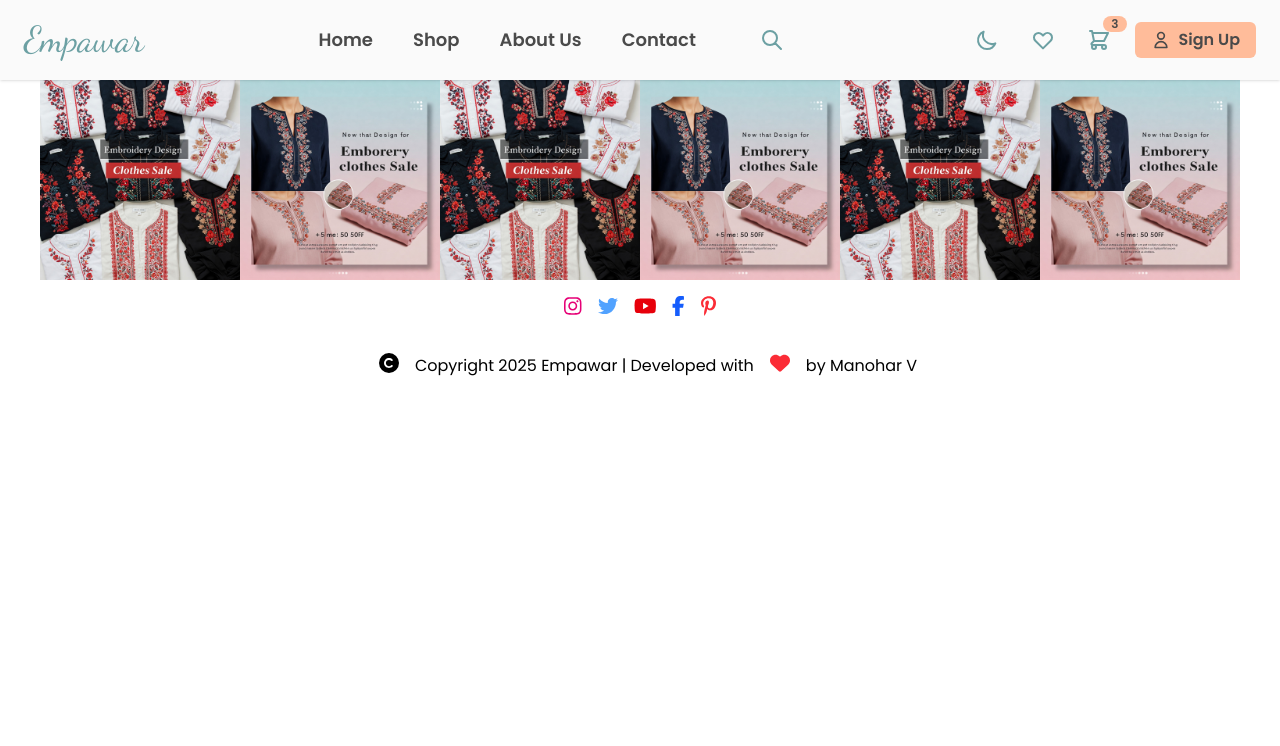
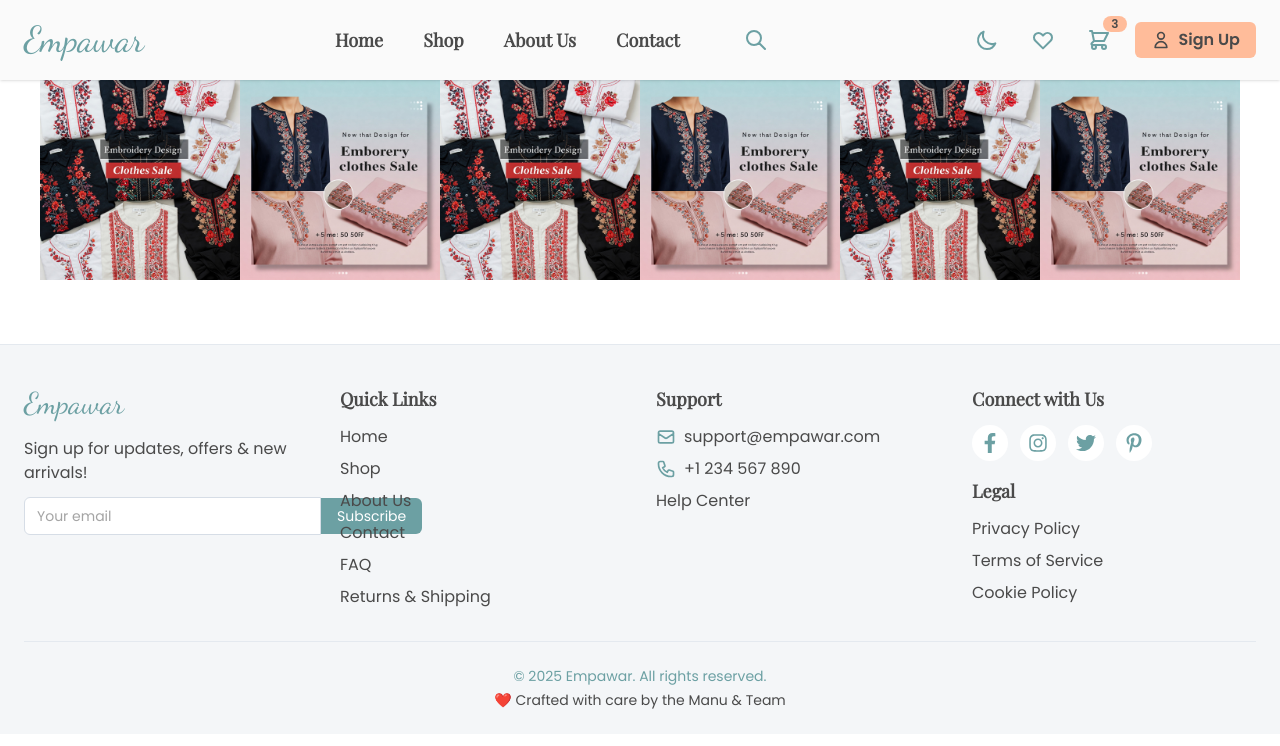
Before and after one commit to Manohar3969/Empawar-UI, a React (Vite) app: page / in a window 1280 px wide. Shown: the top 746 px of the page. Built offline with nearby package versions, Linux system fonts and the light colour scheme.

Commit message:
Code Added for New Footer

```diff
--- a/package.json
+++ b/package.json
@@ -24,6 +24,7 @@
     "axios": "^1.9.0",
     "react": "^19.0.0",
     "react-dom": "^19.0.0",
+    "react-icons": "^5.5.0",
     "react-router-dom": "^7.6.1",
     "tailwindcss": "^4.1.3"
   },
--- /dev/null
+++ b/src/components/Footer/Footer2.jsx
@@ -0,0 +1,106 @@
+import React from 'react';
+import {
+    MailIcon,
+    PhoneIcon,
+} from '@heroicons/react/outline';
+import {
+    FaFacebookF,
+    FaInstagram,
+    FaTwitter,
+    FaPinterestP,
+} from 'react-icons/fa';
+
+export default function Footer2() {
+    return (
+        <footer className="bg-[#F4F6F8] text-[#4A4A4A] pt-10 pb-6 px-6 mt-16 font-poppins border-t border-[#e4e9ef]">
+            <div className="max-w-7xl mx-auto grid grid-cols-1 sm:grid-cols-2 md:grid-cols-4 gap-8 mb-8">
+                {/* Brand + Newsletter */}
+                <div>
+                    <div className="mb-4">
+                        <a
+                            href="/"
+                            className="text-3xl font-dancingScript text-[#6CA0A3] hover:text-[#7BB0B0] transition-colors duration-300"
+                            style={{ fontFamily: "'Dancing Script', cursive" }}
+                        >
+                            Empawar
+                        </a>
+                    </div>
+                    <p className="text-base mb-3">
+                        Sign up for updates, offers &amp; new arrivals!
+                    </p>
+                    <form className="flex items-center w-full max-w-xs">
+                        <input
+                            type="email"
+                            placeholder="Your email"
+                            className="flex-grow px-3 py-2 rounded-l-md border border-[#d6dde6] outline-none text-sm bg-white focus:border-[#6CA0A3]"
+                            required
+                        />
+                        <button
+                            type="submit"
+                            className="px-4 py-2 bg-[#6CA0A3] hover:bg-[#7BB0B0] text-white rounded-r-md font-medium text-sm transition-colors"
+                        >
+                            Subscribe
+                        </button>
+                    </form>
+                </div>
+                {/* Quick Links */}
+                <div>
+                    <h3 className="text-lg font-semibold mb-3">Quick Links</h3>
+                    <ul className="space-y-2 text-base">
+                        <li><a href="/" className="hover:text-[#6CA0A3] transition">Home</a></li>
+                        <li><a href="/shop" className="hover:text-[#6CA0A3] transition">Shop</a></li>
+                        <li><a href="/about" className="hover:text-[#6CA0A3] transition">About Us</a></li>
+                        <li><a href="/contact" className="hover:text-[#6CA0A3] transition">Contact</a></li>
+                        <li><a href="/faq" className="hover:text-[#6CA0A3] transition">FAQ</a></li>
+                        <li><a href="/returns" className="hover:text-[#6CA0A3] transition">Returns &amp; Shipping</a></li>
+                    </ul>
+                </div>
+                {/* Support */}
+                <div>
+                    <h3 className="text-lg font-semibold mb-3">Support</h3>
+                    <ul className="space-y-2 text-base">
+                        <li className="flex items-center">
+                            <MailIcon className="h-5 w-5 mr-2 text-[#6CA0A3]" />
+                            <a href="mailto:support@empawar.com" className="hover:text-[#6CA0A3] transition">support@empawar.com</a>
+                        </li>
+                        <li className="flex items-center">
+                            <PhoneIcon className="h-5 w-5 mr-2 text-[#6CA0A3]" />
+                            <a href="tel:+1234567890" className="hover:text-[#6CA0A3] transition">+1 234 567 890</a>
+                        </li>
+                        <li>
+                            <a href="/help" className="hover:text-[#6CA0A3] transition">Help Center</a>
+                        </li>
+                    </ul>
+                </div>
+                {/* Social & Legal */}
+                <div>
+                    <h3 className="text-lg font-semibold mb-3">Connect with Us</h3>
+                    <div className="flex space-x-3 mb-4">
+                        <a href="https://facebook.com/" aria-label="Facebook" target="_blank" rel="noopener noreferrer" className="p-2 rounded-full bg-white hover:bg-[#6CA0A3] transition-colors">
+                            <FaFacebookF className="h-5 w-5 text-[#6CA0A3] hover:text-white" />
+                        </a>
+                        <a href="https://instagram.com/" aria-label="Instagram" target="_blank" rel="noopener noreferrer" className="p-2 rounded-full bg-white hover:bg-[#6CA0A3] transition-colors">
+                            <FaInstagram className="h-5 w-5 text-[#6CA0A3] hover:text-white" />
+                        </a>
+                        <a href="https://twitter.com/" aria-label="TwitterX" target="_blank" rel="noopener noreferrer" className="p-2 rounded-full bg-white hover:bg-[#6CA0A3] transition-colors">
+                            <FaTwitter className="h-5 w-5 text-[#6CA0A3] hover:text-white" />
+                        </a>
+                        <a href="https://pinterest.com/" aria-label="Pinterest" target="_blank" rel="noopener noreferrer" className="p-2 rounded-full bg-white hover:bg-[#6CA0A3] transition-colors">
+                            <FaPinterestP className="h-5 w-5 text-[#6CA0A3] hover:text-white" />
+                        </a>
+                    </div>
+                    <h3 className="text-lg font-semibold mb-3">Legal</h3>
+                    <ul className="space-y-2 text-base">
+                        <li><a href="/privacy" className="hover:text-[#6CA0A3] transition">Privacy Policy</a></li>
+                        <li><a href="/terms" className="hover:text-[#6CA0A3] transition">Terms of Service</a></li>
+                        <li><a href="/cookies" className="hover:text-[#6CA0A3] transition">Cookie Policy</a></li>
+                    </ul>
+                </div>
+            </div>
+            <div className="border-t border-[#e4e9ef] pt-6 text-center text-sm text-[#6CA0A3]">
+                <div>© 2025 Empawar. All rights reserved.</div>
+                <div className="mt-1 text-[#4A4A4A]"><span aria-label="heart" role="img">❤️</span> Crafted with care by the Manu & Team</div>
+            </div>
+        </footer>
+    );
+}
--- a/src/components/Header/Header2.jsx
+++ b/src/components/Header/Header2.jsx
@@ -119,7 +119,7 @@ export default function Header() {
                 </a>
 
                 {/* Desktop Navigation */}
-                <nav className="hidden md:flex space-x-10 font-semibold text-lg items-center">
+                <nav className="hidden md:flex space-x-10 font-semibold text-lg items-center " style={{ fontFamily: "'Playfair Display', serif" }}>
                     {navLinks.map((link) => (
                         <a
                             key={link.name}
--- a/src/pages/HomePage.jsx
+++ b/src/pages/HomePage.jsx
@@ -4,13 +4,14 @@ import {Footer} from "../components/Footer/Footer.jsx";
 import {DoubleBanner} from "../components/Banner/DoubleBanner.jsx";
 import {ProductTypes} from "../components/ProductsList/ProductTypes.jsx";
 import Header2 from "../components/Header/Header2.jsx";
+import Footer2 from "../components/Footer/Footer2.jsx";
 
 export const HomePage = () => {
     return (
         <div>
             <Header2></Header2>
             <DoubleBanner></DoubleBanner>
-            <Footer></Footer>
+            <Footer2></Footer2>
         </div>
     )
 }
```
Also changed, not shown: 1 other file (tests, documents, lock files or other folders).
